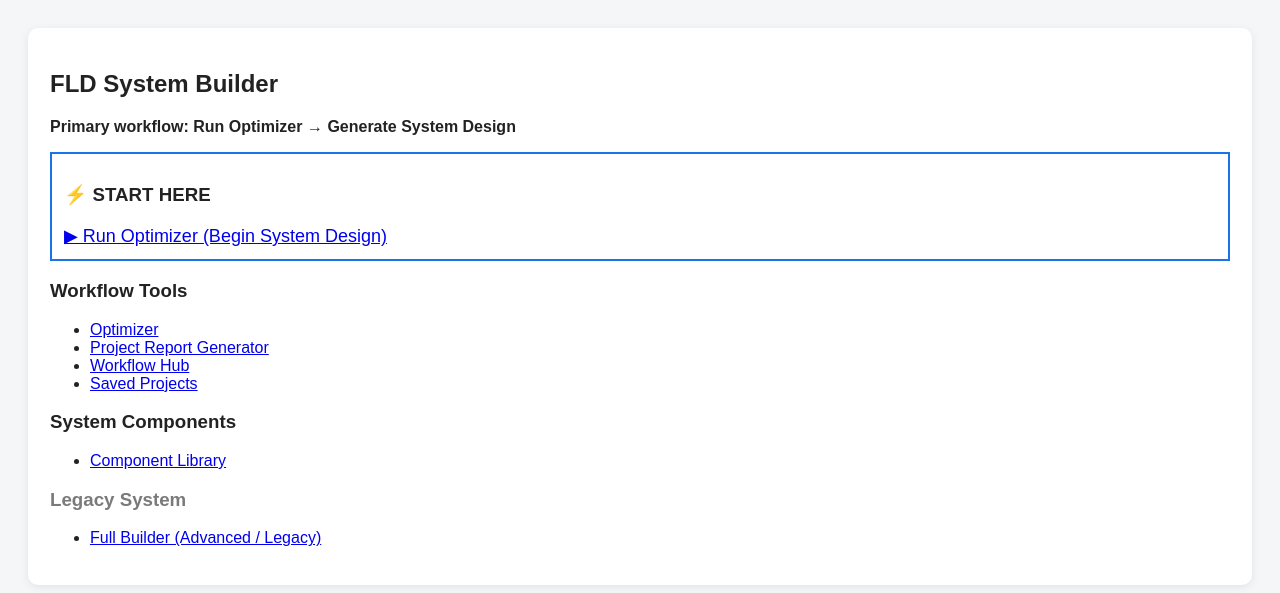
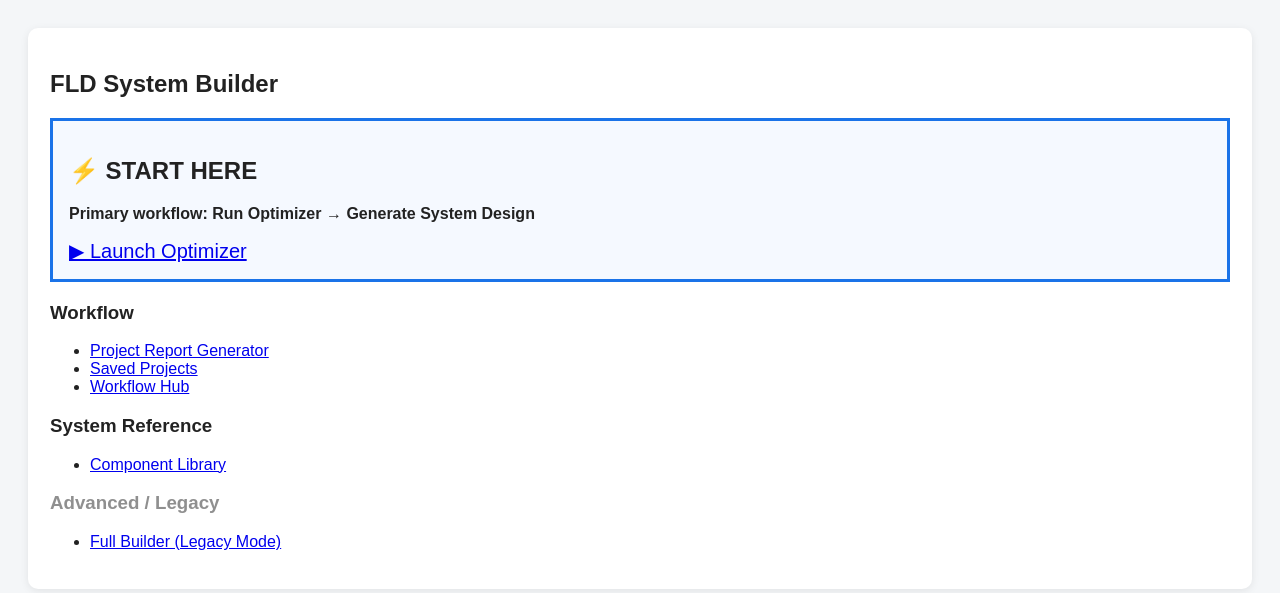
Before and after one commit to FirstLineDefense/fld-system-builder, a Flask app: template templates/dashboard.html in a window 1280 px wide. Shown: the part 158-751 px from the top of the page. Run offline with Flask 3, Linux system fonts and the light colour scheme; the template is opened without the code that fills it, so the values that code supplies are empty.

Commit message:
restructure UI flow: optimizer-first system entry

```diff
--- a/templates/dashboard.html
+++ b/templates/dashboard.html
@@ -1,35 +1,37 @@
 {% extends "base.html" %}
+
 {% block content %}
 
 <div class="card">
 
     <h2>FLD System Builder</h2>
 
-    <p><strong>Primary workflow: Run Optimizer → Generate System Design</strong></p>
-
-    <div style="padding:12px; border:2px solid #1a73e8; margin:15px 0;">
-        <h3>⚡ START HERE</h3>
-        <a href="/optimizer" style="font-size:18px;">
-            ▶ Run Optimizer (Begin System Design)
+    <!-- PRIMARY ENTRY POINT -->
+    <div style="padding:16px; border:3px solid #1a73e8; margin:20px 0; background:#f5f9ff;">
+        <h2>⚡ START HERE</h2>
+        <p><strong>Primary workflow: Run Optimizer → Generate System Design</strong></p>
+        <a href="/optimizer" style="font-size:20px;">
+            ▶ Launch Optimizer
         </a>
     </div>
 
-    <h3>Workflow Tools</h3>
+    <!-- SECONDARY TOOLS -->
+    <h3>Workflow</h3>
     <ul>
-        <li><a href="/optimizer">Optimizer</a></li>
         <li><a href="/project-report">Project Report Generator</a></li>
+        <li><a href="/projects">Saved Projects</a></li>
         <li><a href="/workflow">Workflow Hub</a></li>
-        <li><a href="/projects">Saved Projects</a></li>
     </ul>
 
-    <h3>System Components</h3>
+    <h3>System Reference</h3>
     <ul>
         <li><a href="/components">Component Library</a></li>
     </ul>
 
-    <h3 style="opacity:0.6;">Legacy System</h3>
+    <!-- LEGACY -->
+    <h3 style="opacity:0.5;">Advanced / Legacy</h3>
     <ul>
-        <li><a href="/builder-v27">Full Builder (Advanced / Legacy)</a></li>
+        <li><a href="/builder-v27">Full Builder (Legacy Mode)</a></li>
     </ul>
 
 </div>
```
